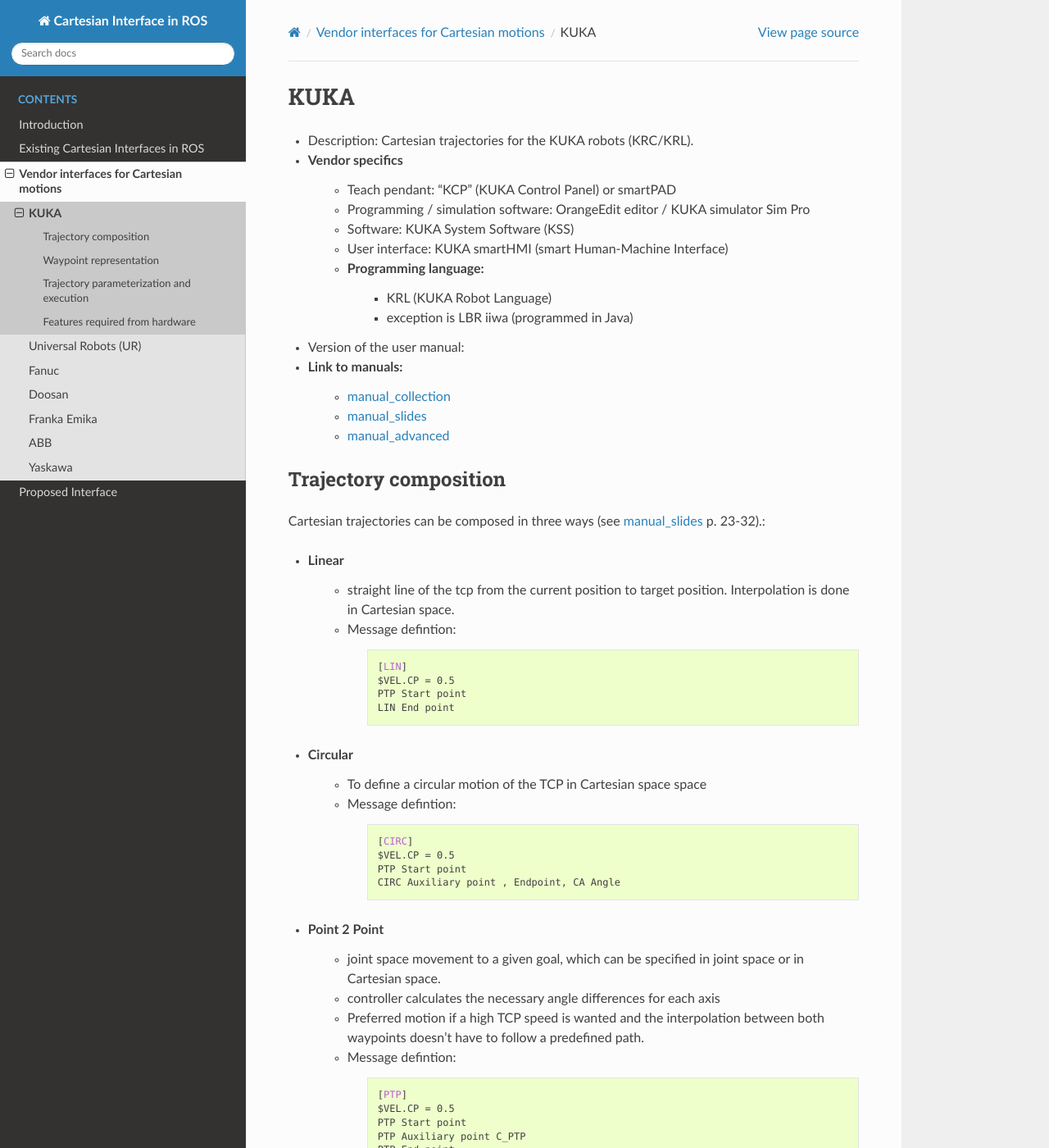
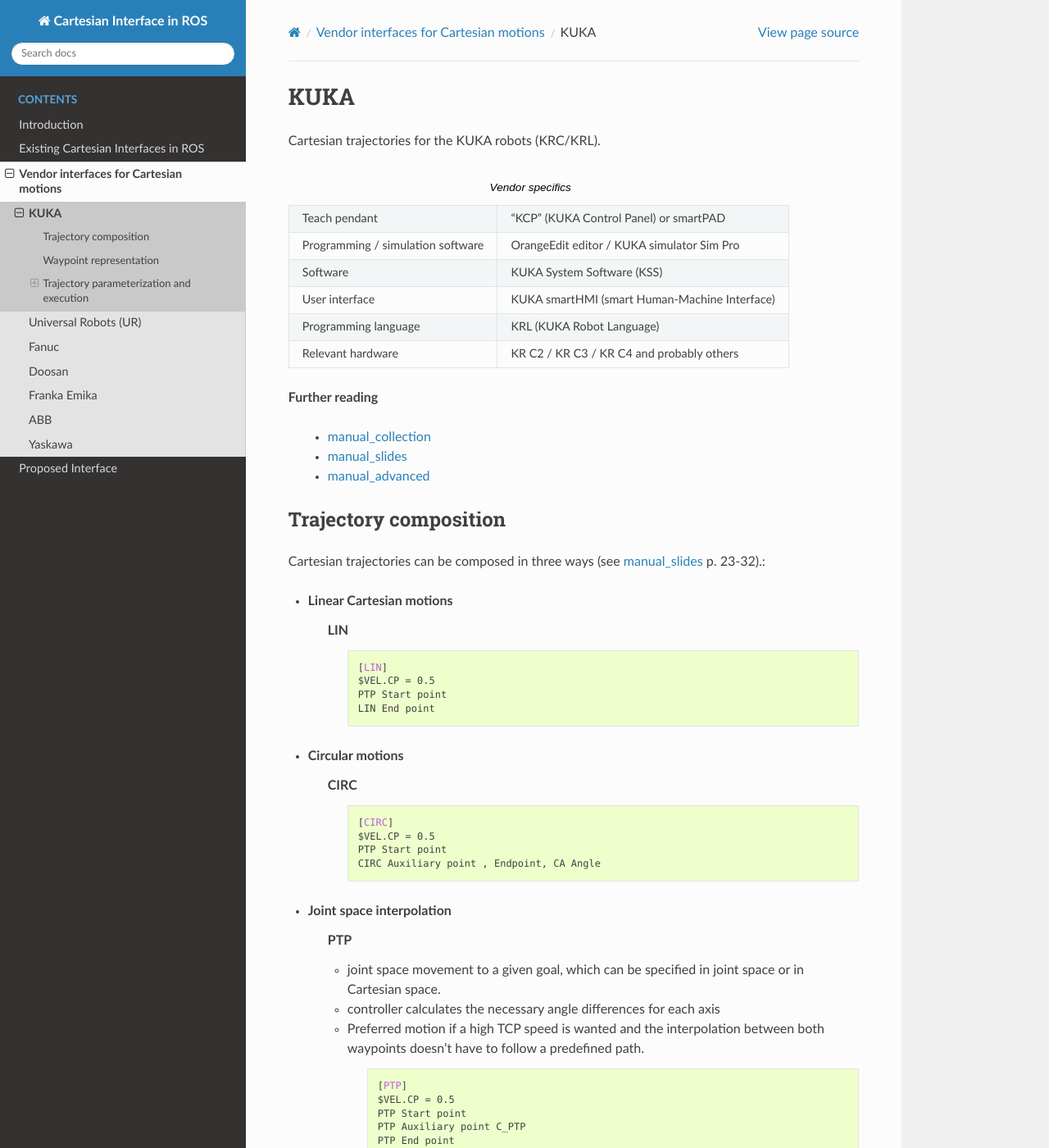
Before and after one commit to fzi-forschungszentrum-informatik/fzi_robot_interface_proposal, a Sphinx documentation site: the page built from source/industry/KUKA.rst, in a window 1280 px wide and 1400 px high. Shown: the whole window at 82% size. Built offline with Sphinx 7.4.7 and the Read the Docs theme 2.0.0, drawn with Linux system fonts in a browser that asks for light colours; some of the changed text lies outside the part shown.

Commit message:
Reformatting of template

```diff
--- a/source/industry/KUKA.rst
+++ b/source/industry/KUKA.rst
@@ -9,17 +9,21 @@ KUKA
 .. _RobotSensorInterface: http://supportwop.com/IntegrationRobot/content/6-Syst%C3%A8mes_int%C3%A9grations/RobotSensorInterface/KST_RSI_31_en.pdf
 .. _manual_advanced: http://www.wtech.com.tw/public/download/manual/kuka/krc2ed05/Operating%20and%20Programming.pdf
 
-* Description: Cartesian trajectories for the KUKA robots (KRC/KRL).
-* Vendor specifics
-   * Teach pendant: “KCP” (KUKA Control Panel) or smartPAD
-   * Programming / simulation software: OrangeEdit editor / KUKA simulator Sim Pro
-   * Software: KUKA System Software (KSS)
-   * User interface: KUKA smartHMI (smart Human-Machine Interface)
-   * Programming language:
-      * KRL (KUKA Robot Language)
-      * exception is LBR iiwa (programmed in Java)
-* Version of the user manual:
-* Link to manuals:
+Cartesian trajectories for the KUKA robots (KRC/KRL).
+
+.. table:: Vendor specifics
+
+  =================================   =======================================
+  Teach pendant                       “KCP” (KUKA Control Panel) or smartPAD
+  Programming / simulation software   OrangeEdit editor / KUKA simulator Sim Pro
+  Software                            KUKA System Software (KSS)
+  User interface                      KUKA smartHMI (smart Human-Machine Interface)
+  Programming language                KRL (KUKA Robot Language)
+  Relevant hardware                   KR C2 / KR C3 / KR C4 and probably others
+  =================================   =======================================
+
+**Further reading**
+
    * `manual_collection`_
    * `manual_slides`_
    * `manual_advanced`_
@@ -30,9 +34,8 @@ Trajectory composition
 ----------------------
 Cartesian trajectories can be composed in three ways (see `manual_slides`_ p. 23-32).:
 
-* Linear
-   * straight line of the tcp from the current position to target position. Interpolation is done in Cartesian space.
-   * Message defintion:
+* Linear Cartesian motions
+   **LIN**
 
 	.. code-block:: yaml
 
@@ -41,9 +44,8 @@ Cartesian trajectories can be composed in three ways (see `manual_slides`_ p. 23
 	  PTP Start point
 	  LIN End point
 
-* Circular
-   * To define a circular motion of the TCP in Cartesian space space
-   * Message defintion:
+* Circular motions
+   **CIRC**
 
 	.. code-block:: yaml
 
@@ -52,11 +54,12 @@ Cartesian trajectories can be composed in three ways (see `manual_slides`_ p. 23
 	  PTP Start point
 	  CIRC Auxiliary point , Endpoint, CA Angle
 
-* Point 2 Point
+* Joint space interpolation
+   **PTP**
+
    * joint space movement to a given goal, which can be specified in joint space or in Cartesian space.
    * controller calculates the necessary angle differences for each axis
    * Preferred motion if a high TCP speed is wanted and the interpolation between both waypoints doesn't have to follow a predefined path.
-   * Message defintion:
 
 	.. code-block:: yaml
 
@@ -67,9 +70,11 @@ Cartesian trajectories can be composed in three ways (see `manual_slides`_ p. 23
 	  PTP End point
 
 
+
 Waypoint representation
 -----------------------
 * Motion Types
+
    * Linear
 
 	.. code-block:: yaml
@@ -156,7 +161,9 @@ Trajectory parameterization and execution
 
 (see `manual_advanced`_)
 
-* Specification of velocity
+Specification of velocity
+~~~~~~~~~~~~~~~~~~~~~~~~~
+
     * Speed of TCP can be set within a move instructions in % by the 'vel' argument.
     * For Continuous path motions ([LIN], [CIRC]) the velocity is constant from start to end.
     * Realtive Joint Velocity can be set by: *setJointVelocityRel(0.3)*
@@ -172,38 +179,40 @@ Trajectory parameterization and execution
       CPR    Safe Operation            max of 250mm/s
       ====   =======================   ==============
 
-* specification of acceleration
-
-    * Relative Joint Acceleration can be set by: *setJointAccelerationRel(0.5)*
+specification of acceleration
+~~~~~~~~~~~~~~~~~~~~~~~~~~~~~
 
 
-* Blending (source `Angerer`_ and `Vistein`_)
+Relative Joint Acceleration can be set by: *setJointAccelerationRel(0.5)*
+
+Blending
+~~~~~~~~
+
+(source `Angerer`_ and `Vistein`)
+
     * Blending is enabled by the *advance run mechanism* enabling planning the next motion while executing a motion.
     * To activate blending a motion needs to be marked as blendable by adding a keyword to the motion instruction. `C PTP`for PTP motions and `C_DIS`, `C_VEL` or `C_ORI` for motions in operation space.
-
-
     * Blending between all motion types is supported. It is even possible to blend a PTP (joint space) into a LIN (Cartesian space) and vice versa.
     * Blending can be done by defining a blend radius
+
         * as a relative value:  *IMotion.setBlendingRel(0.2)*
         * in millimeters:        *IMotion.setBlendingCart(20)*
 
-* Parallel IO operations
+Parallel IO operations
+~~~~~~~~~~~~~~~~~~~~~~
 
-    * No information found so far
+No information found so far
 
-* Online (real-time) trajectory modifications
+Online (real-time) trajectory modifications
+~~~~~~~~~~~~~~~~~~~~~~~~~~~~~~~~~~~~~~~~~~~
 
-    * Robot Sensor Interface (RSI)  (see `RobotSensorInterface`_)
-        * supported since KRC-4 controller
-        * influence the position of the robot by external sensors.
-        * robot position can be influenced by external sensors through overlaying a programmed motion with external control, like position correction from a sensor-based system
-        * default 4 ms cycle time for accepting set point, hence external controller requires hard real-time
-        * usually correction data is provided in relative values and applied directly to the running program. However, as absolute values are possible, the robot can be controlled externally while a KRL  program only providing a fixed start position runs in the background.
-        * communication between KUKA and external controller via UDP/IP on a dedicated network segment
-        * *RSI context* is a library with RSI objects for configuration of the signal flow
-        * *RSI monitor* offers online a visualization of the RSI signals.
+Robot Sensor Interface (RSI)  (see `RobotSensorInterface`_)
 
-Features required from hardware
--------------------------------
-* Applicable to KR C2 / KR C3 / KR C4 and probably others
-* Cartesian position and velocity control interfaces on the robots.
+  * supported since KRC-4 controller
+  * influence the position of the robot by external sensors.
+  * robot position can be influenced by external sensors through overlaying a programmed motion with external control, like position correction from a sensor-based system
+  * default 4 ms cycle time for accepting set point, hence external controller requires hard real-time
+  * usually correction data is provided in relative values and applied directly to the running program. However, as absolute values are possible, the robot can be controlled externally while a KRL  program only providing a fixed start position runs in the background.
+  * communication between KUKA and external controller via UDP/IP on a dedicated network segment
+  * *RSI context* is a library with RSI objects for configuration of the signal flow
+  * *RSI monitor* offers online a visualization of the RSI signals.
```
